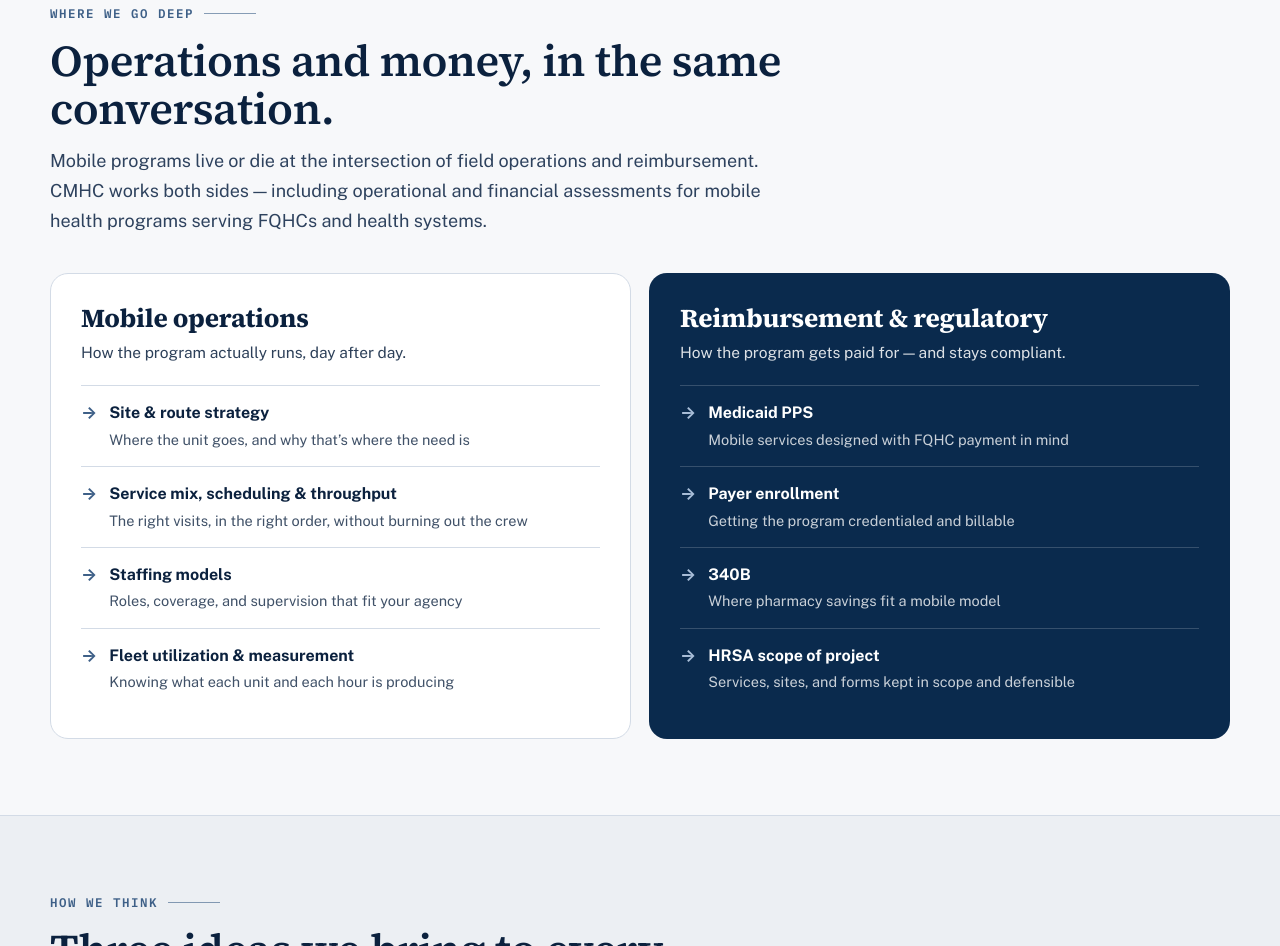
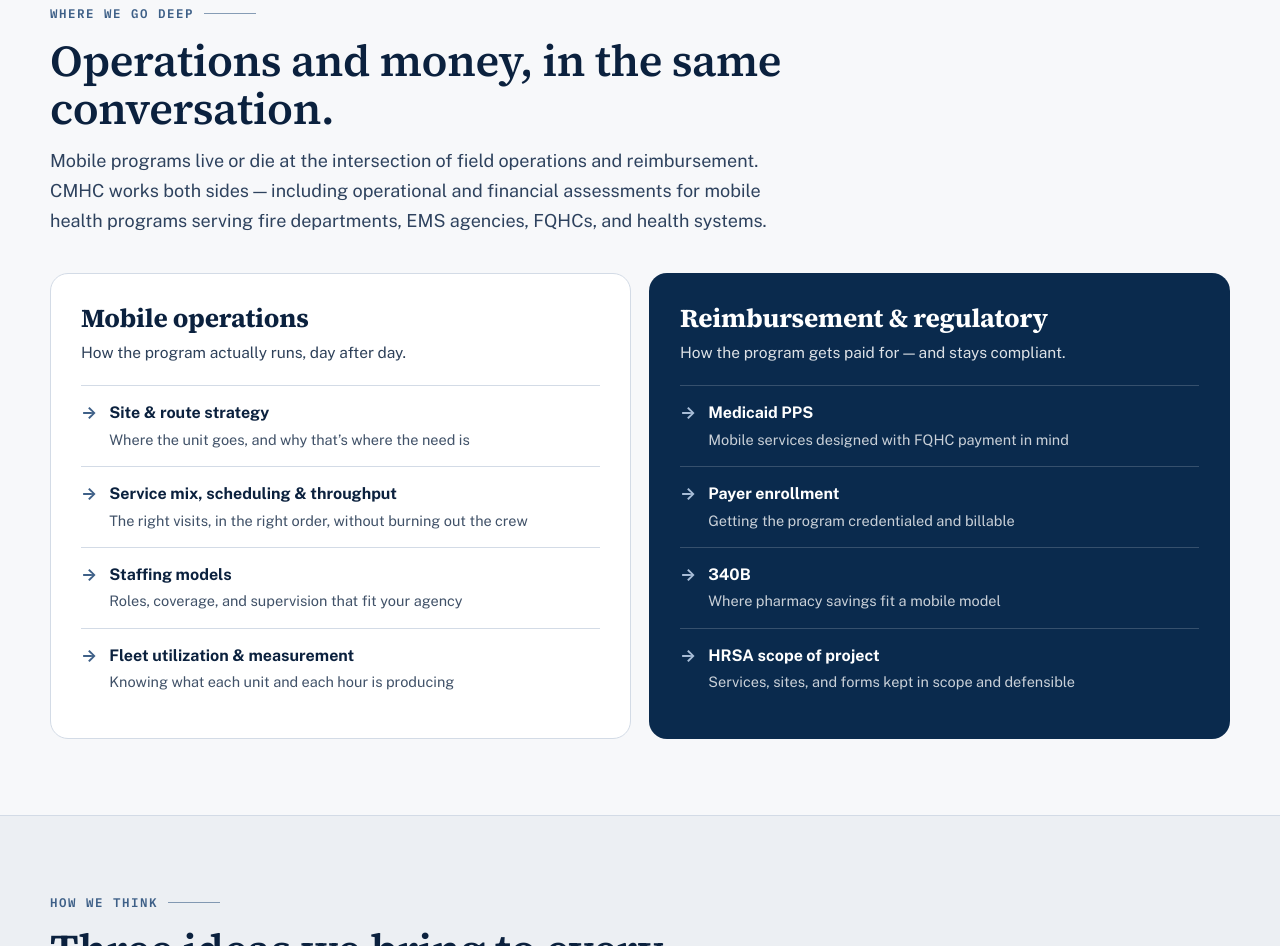
Before and after one commit to jonlarson653-source/cmhc-site, a plain HTML site: page index.html in a window 1280 px wide. Shown: the part 3773-4719 px from the top of the page. Drawn offline with nearby package versions, Linux system fonts and the light colour scheme.

Commit message:
Name fire departments and EMS agencies in the 'Operations and money' section

```diff
--- a/index.html
+++ b/index.html
@@ -201,7 +201,7 @@
       <div class="section-head">
         <div class="kicker">Where we go deep</div>
         <h2 id="exp-h">Operations and money, in the same conversation.</h2>
-        <p>Mobile programs live or die at the intersection of field operations and reimbursement. CMHC works both sides — including operational and financial assessments for mobile health programs serving FQHCs and health systems.</p>
+        <p>Mobile programs live or die at the intersection of field operations and reimbursement. CMHC works both sides — including operational and financial assessments for mobile health programs serving fire departments, EMS agencies, FQHCs, and health systems.</p>
       </div>
       <div class="expertise">
         <article class="exp-card">
```
